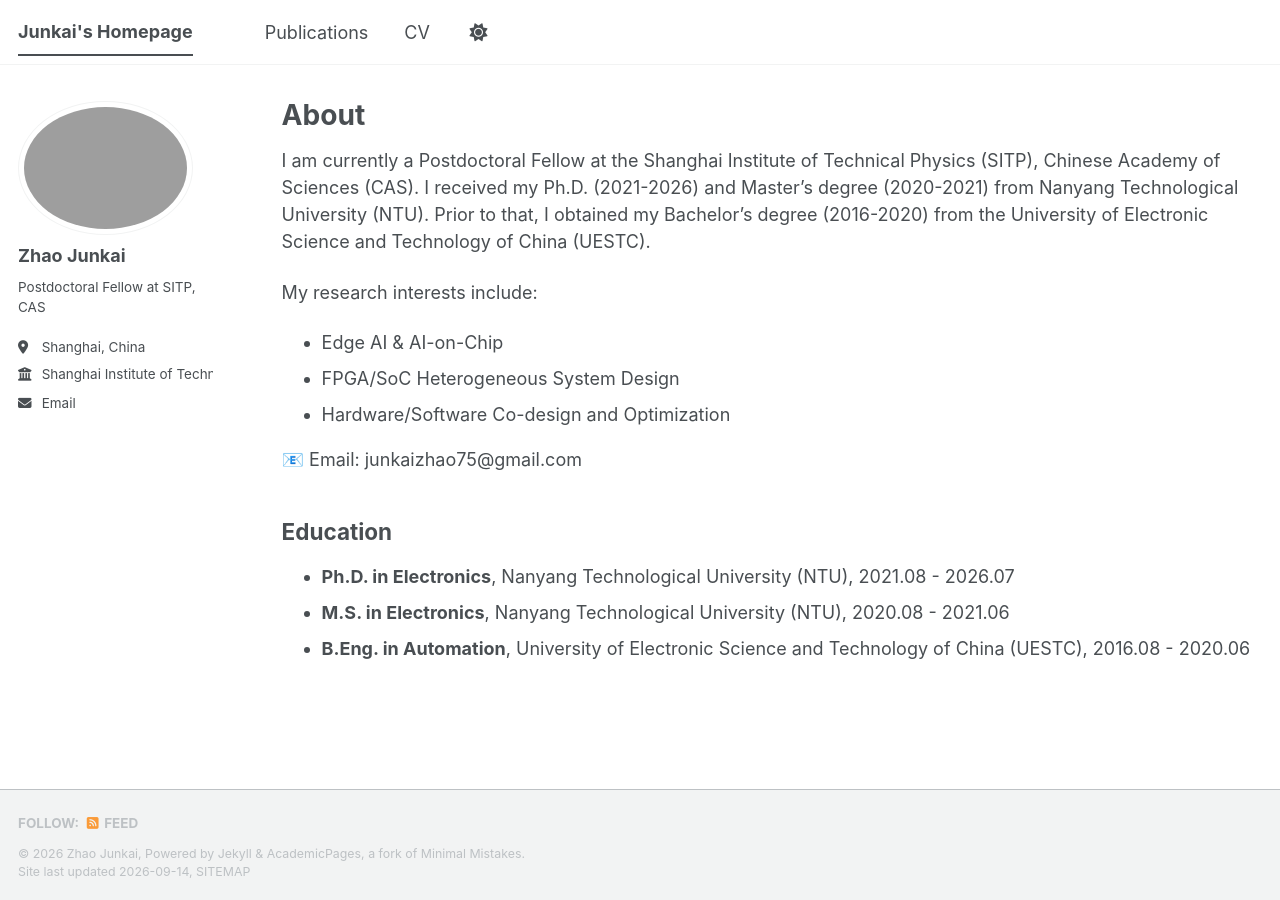
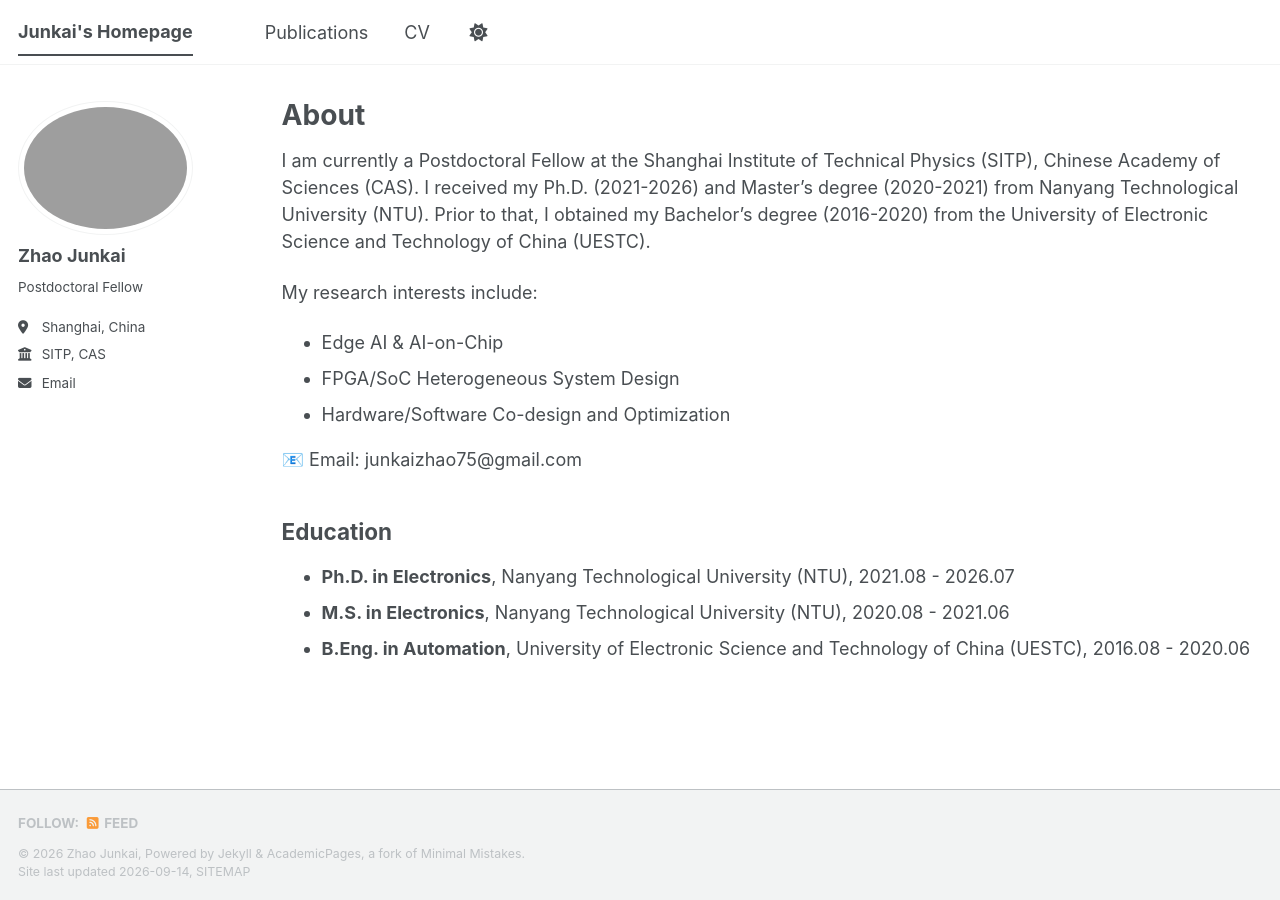
Before and after one commit to JK-hammer/junkai.github.io, a Jekyll site: the page built from _pages/about.md, in a window 1280 px wide. Built offline with Jekyll 4.4.1, drawn with Linux system fonts in a browser that asks for light colours; a style sheet for code colours, icons or effects is not loaded.

Commit message:
Update _config.yml

```diff
--- a/_config.yml
+++ b/_config.yml
@@ -26,9 +26,9 @@ author:
   avatar           : "profile.png"
   name             : "Zhao Junkai"
   pronouns         : # example: "she/her"
-  bio              : "Postdoctoral Fellow at SITP, CAS"
+  bio              : "Postdoctoral Fellow"
   location         : "Shanghai, China"
-  employer         : "Shanghai Institute of Technical Physics (SITP) of the Chinese Academy of Sciences (CAS)"
+  employer         : "SITP, CAS"
   uri              : # URL
   email            : "junkaizhao75@gmail.com"
 
```
